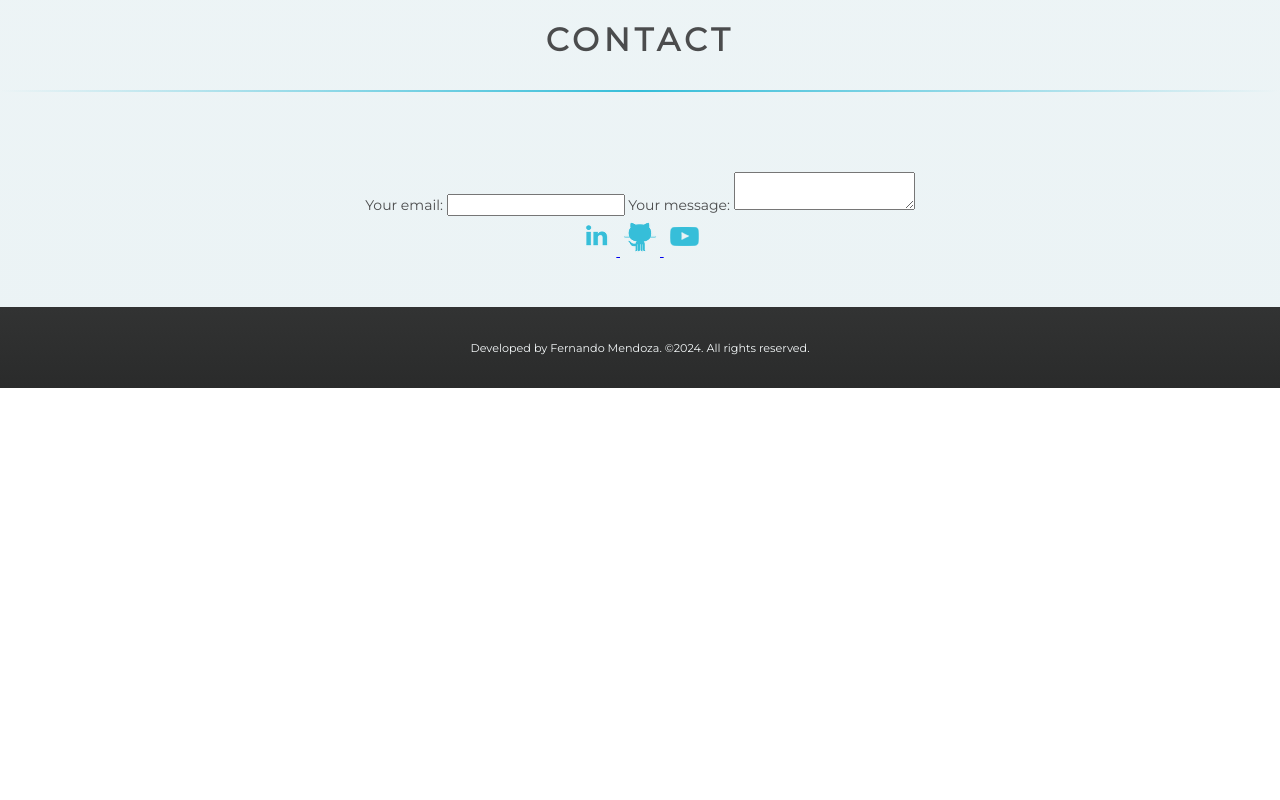
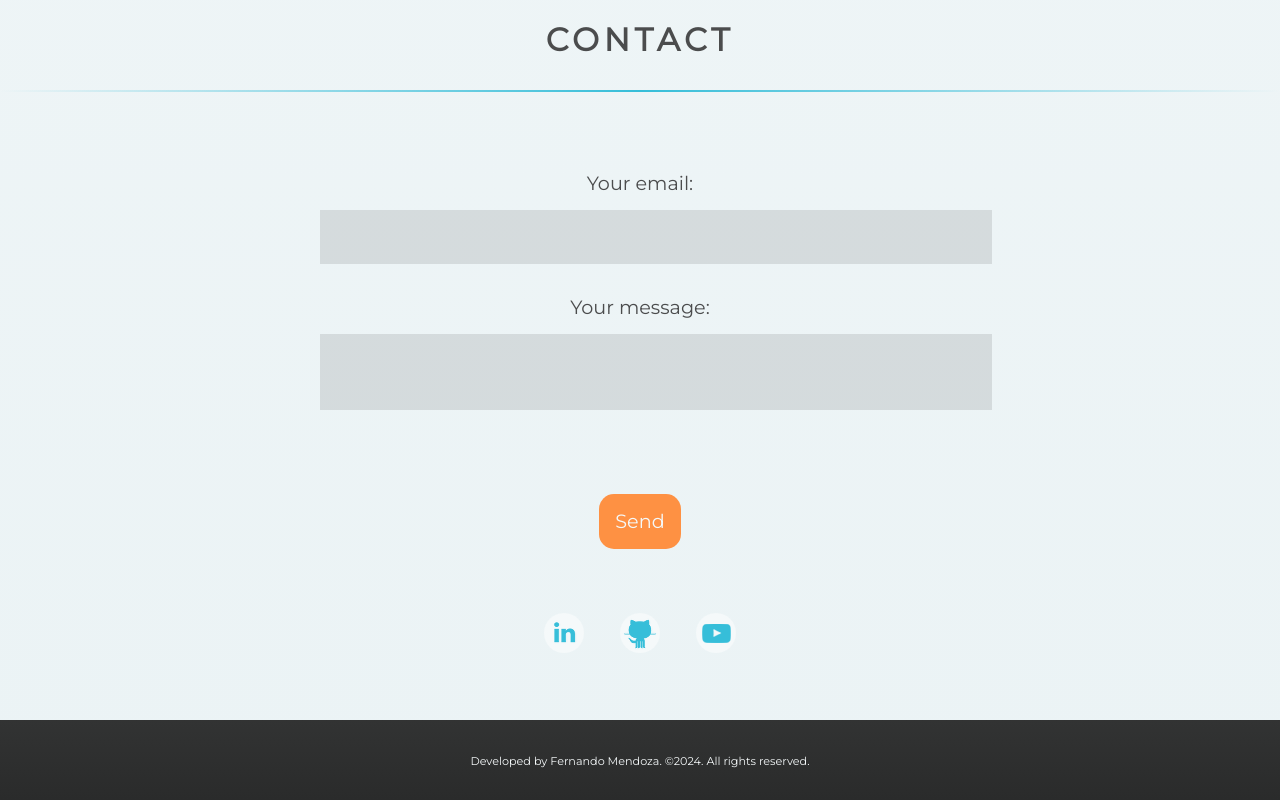
Before and after one commit to whiteknight-dev/portfolio, a plain HTML site: page index.html in a window 1280 px wide. Shown: the part 2290-3090 px from the top of the page. Before the commit the page ends 2678 px from the top, so only its background shows below. Drawn offline with nearby package versions, Linux system fonts and the light colour scheme.

Commit message:
Add final styles in this version

```diff
--- a/assets/css/contact.css
+++ b/assets/css/contact.css
@@ -0,0 +1,63 @@
+form {
+    font-size: 1.2rem;
+}
+
+form label {
+    display: block;
+    width: 50%;
+    margin: 0 auto;
+}
+
+input, textarea,
+input:focus, textarea:focus {
+    width: 100%;
+    padding: 1rem;
+    color: var(--black);
+    border: none;
+    background-color: rgba(0, 0, 0, 0.1);
+    box-shadow: none;
+    cursor: pointer;
+    margin: 1rem 0 2rem;
+}
+
+textarea {
+    resize: none;
+}
+
+form button {
+    background-color: var(--secondary);
+    color: var(--white);
+    margin: 3rem;
+    border: none;
+    padding: 1rem;
+    border-radius: 15px;
+    cursor: pointer;
+    transition: background-color .3s ease;
+}
+
+form button:hover {
+    background-color: var(--secondary-dark);
+}
+
+#social-media img {
+    border-radius: 10rem;
+    background-color: var(--white);
+    transition: all .3s ease;
+    margin: 1rem;
+}
+
+#social-media a {
+    text-decoration: none;
+}
+
+#linkedin:hover {
+    background-color: #0077b5;
+}
+
+#github:hover {
+    background-color: black;
+}
+
+#youtube:hover {
+    background-color: red;
+}
--- a/assets/css/sections.css
+++ b/assets/css/sections.css
@@ -7,7 +7,7 @@ section {
     padding-bottom: 3rem;
 }
 
-#navbar, .section.even {
+#navbar, section.even {
     background: linear-gradient(var(--primary), var(--primary-dark));
 }
 
--- a/index.html
+++ b/index.html
@@ -16,6 +16,7 @@
     <link rel="stylesheet" href="assets/css/nav.css">
     <link rel="stylesheet" href="assets/css/portfolio.css">
     <link rel="stylesheet" href="assets/css/skillset.css">
+    <link rel="stylesheet" href="assets/css/contact.css">
 </head>
 <body>
     <header>
@@ -111,6 +112,7 @@
                     Your message:
                     <textarea name="message"></textarea>
                 </label>
+                <button type="submit">Send</button>
             </form>
             <nav id="social-media">
                 <a href="#">
```
